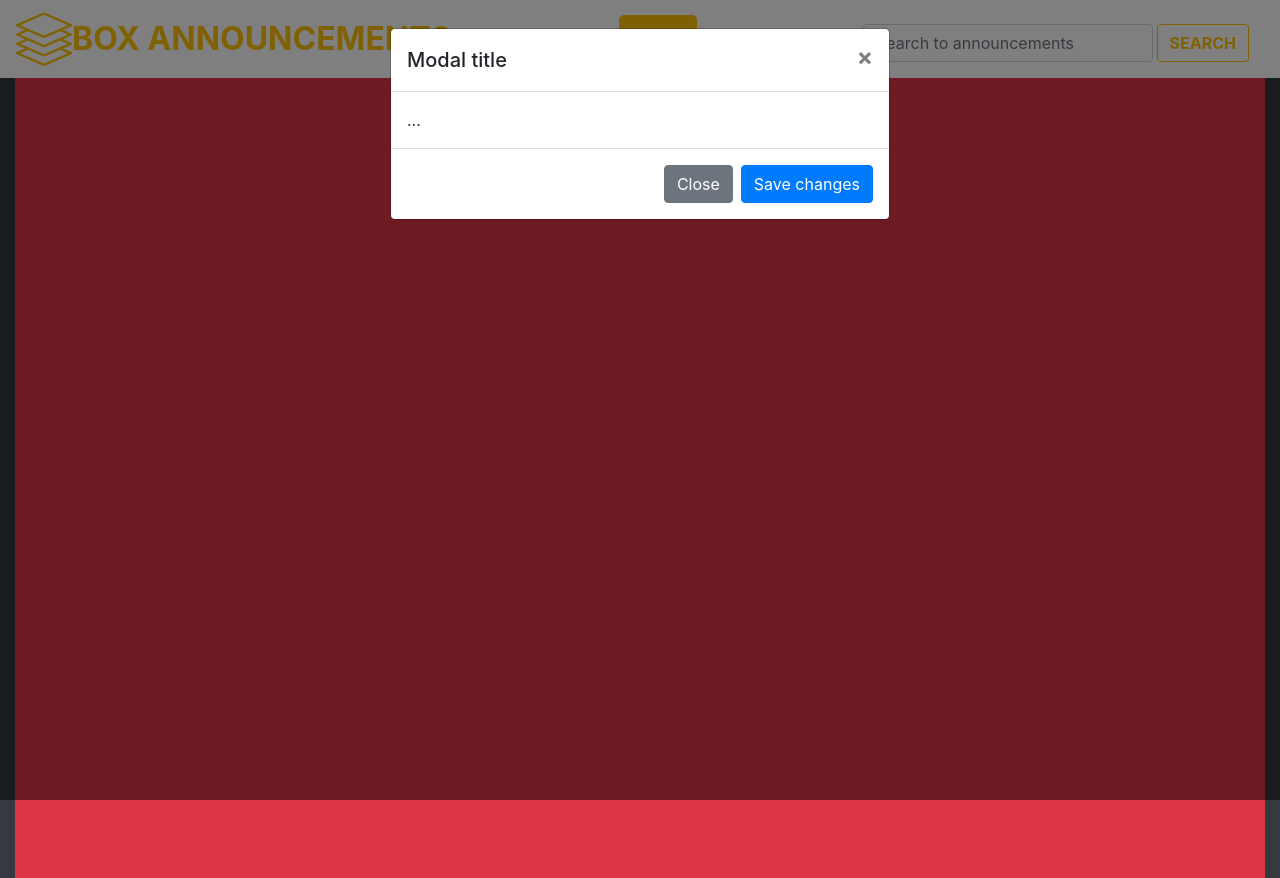
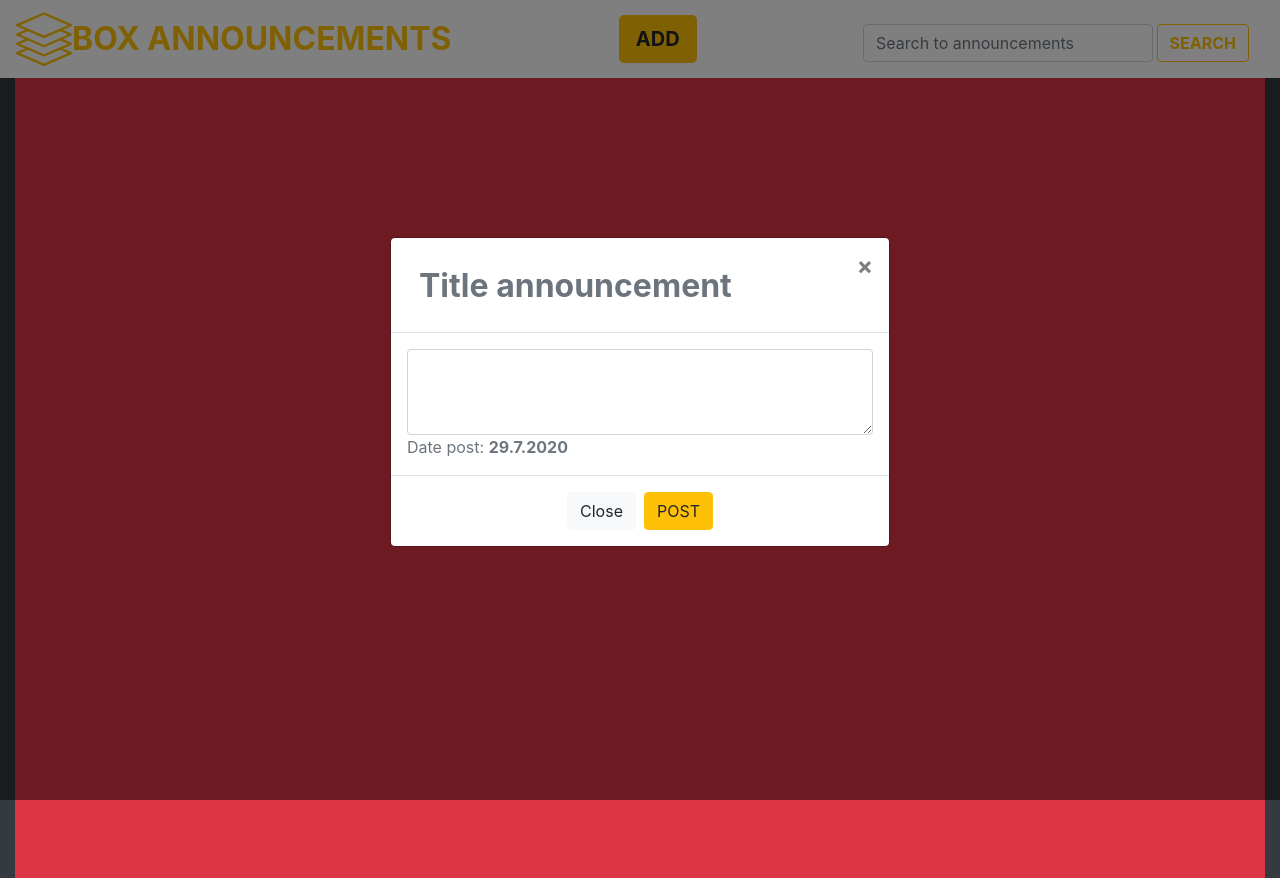
Before and after one commit to teneons/box-announcements, a React (Create React App) app: page / in a window 1280 px wide. Both pictures are taken after a click on the button "ADD". Built offline with nearby package versions, Linux system fonts and the light colour scheme.

Commit message:
full maked modal

```diff
--- a/src/components/BtnAdd/ModalAdd.js
+++ b/src/components/BtnAdd/ModalAdd.js
@@ -2,24 +2,39 @@ import React from 'react';
 
 export default function ModalAdd () {
 
+    const styleInputTitle = {
+        border: 'none',
+        fontSize: '4vh'
+    }
+
+    const postDate = () => {
+        let d = new Date();
+        let day = d.getDate();
+        let month = d.getMonth() +1;
+        let year = d.getFullYear();
+
+        let fullDate = `${day}.${month}.${year}`;
+        return fullDate;
+    }
+
+
     return (
         <div className="modal fade" id="ModalAdd" tabIndex="-1" role="dialog" aria-labelledby="exampleModalLabel" aria-hidden={false}>
-            <div className="modal-dialog">
-                <div className="modal-content">
+        <div className="modal-dialog modal-dialog-centered">
+            <form className="modal-content form-group">
             <div className="modal-header">
-                    <h5 className="modal-title" id="exampleModalLabel">Modal title</h5>
-                    <button type="button" className="close" data-dismiss="modal" aria-label="Close">
-                    <span aria-hidden="true">&times;</span>
-                    </button>
+                <input style={styleInputTitle} className="modal-title form-control font-weight-bold" type='text' placeholder='Title announcement' id="exampleModalLabel" />
+                <button type="button" className="close" data-dismiss="modal" aria-label="Close"><span aria-hidden="true">&times;</span></button>
             </div>
             <div className="modal-body">
-                    ...
+                <textarea className="form-control" id="exampleFormControlTextarea1" rows="3"></textarea>
+                <span className='card-subtitle mb-2 text-muted right-align'>Date post: <span className='font-weight-bold'>{postDate()}</span></span>
             </div>
-                <div className="modal-footer">
-                    <button type="button" className="btn btn-secondary" data-dismiss="modal">Close</button>
-                    <button type="button" className="btn btn-primary">Save changes</button>
+            <div className="modal-footer d-flex justify-content-center">
+                <button type="button" className="btn btn-light" data-dismiss="modal">Close</button>
+                <button type="button" className="btn btn-warning text-uppercase">Post</button>
             </div>
-                </div>
+            </form>
         </div>
         </div>
         )
```
Lines whose indentation alone changed are shown as unchanged.
